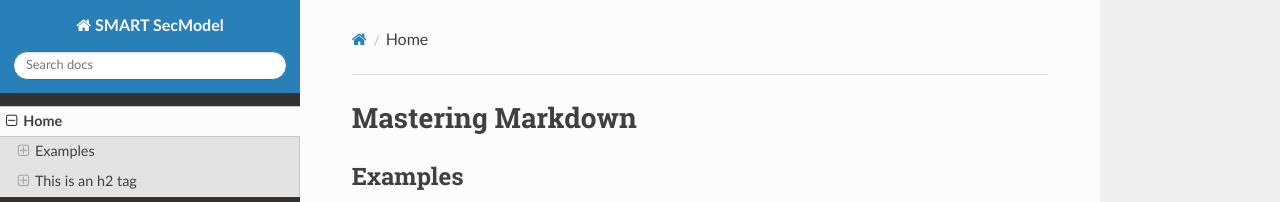
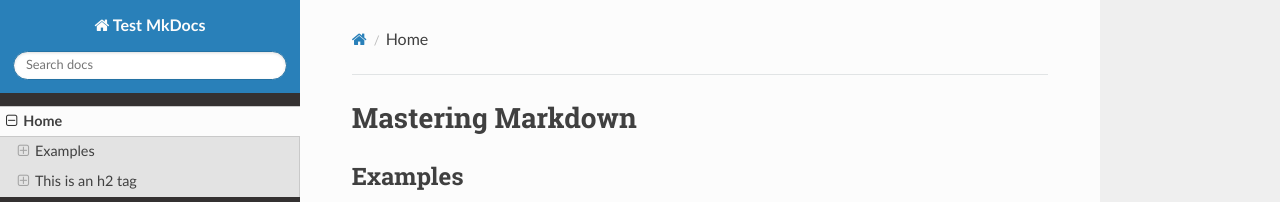
Before and after one commit to marlon-git/my-project, an MkDocs documentation site: the page built from docs/index.md, in a window 1280 px wide. Shown: the top 202 px of the page. Built offline with MkDocs 1.6.1, drawn with Linux system fonts in a browser that asks for light colours; nearby versions of some CDN libraries.

Commit message:
Update site name

```diff
--- a/mkdocs.yml
+++ b/mkdocs.yml
@@ -1,4 +1,4 @@
-site_name: SMART SecModel
+site_name: Test MkDocs
 nav:
     - Home: index.md
     - About: about.md
```
